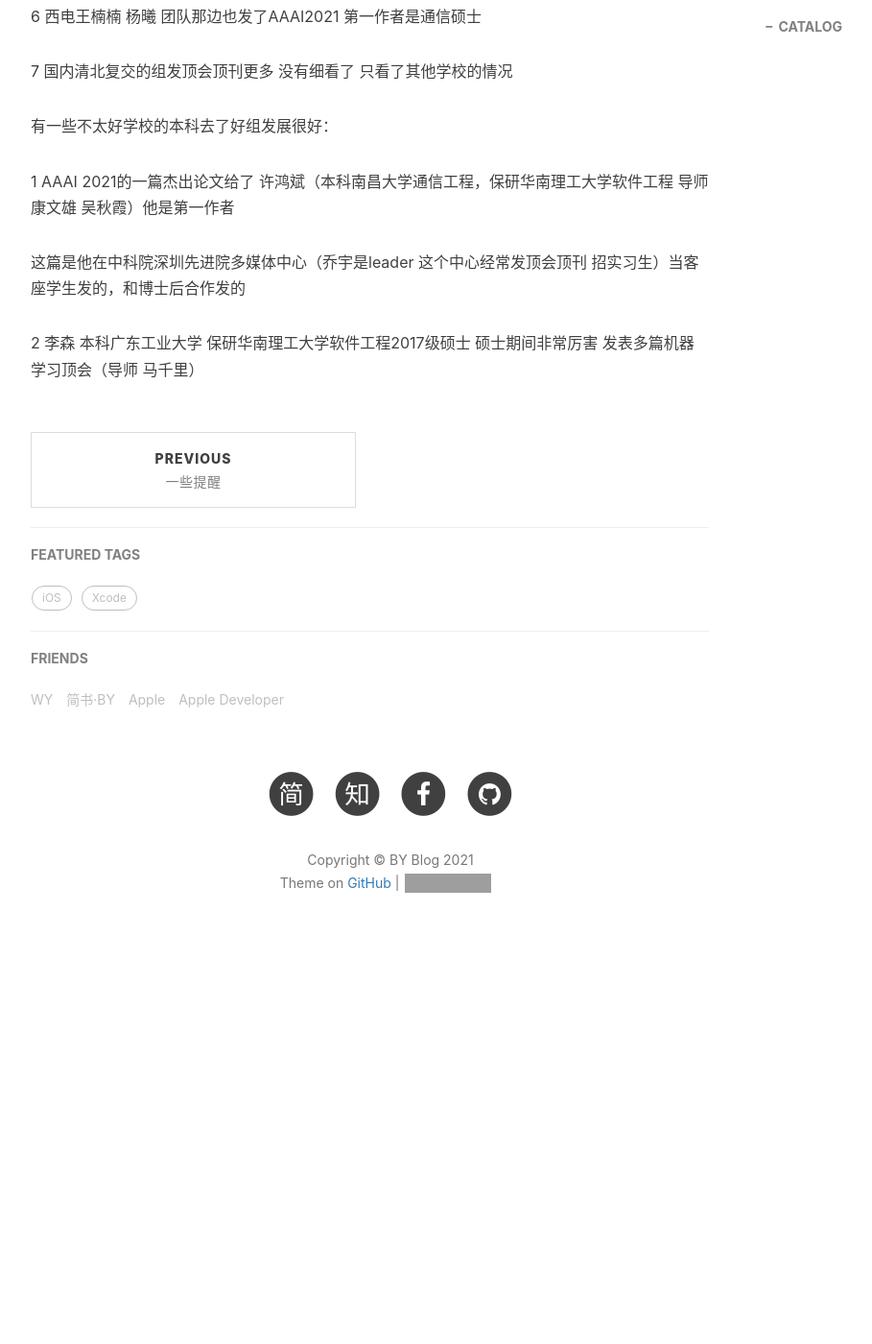
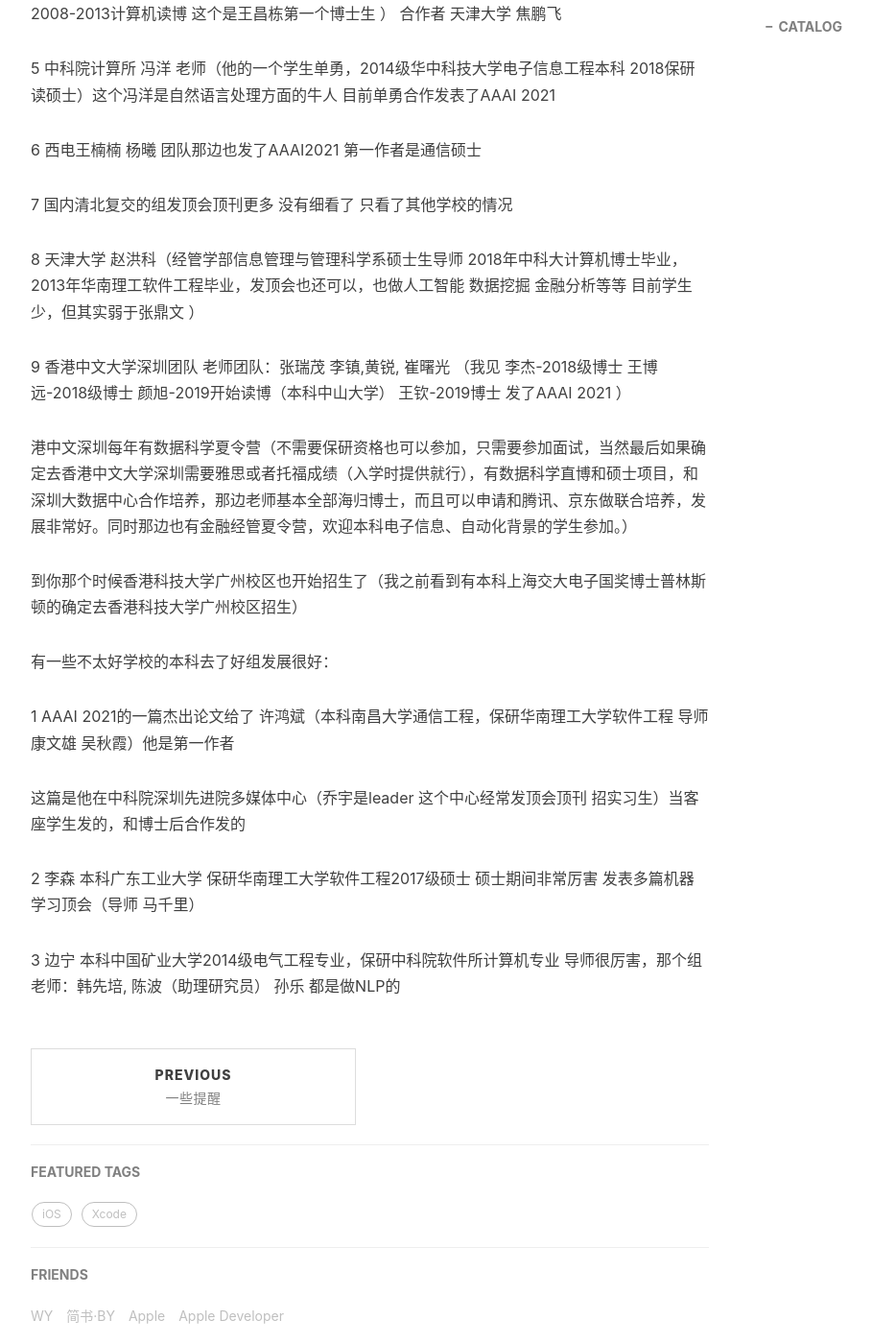
Before and after one commit to pengjiao123/pengjiao123.github.io, a Jekyll site: the page built from _posts/2021-04-08-写作沟通选课和最近两个顶会国内发表情况.md, in a window 1280 px wide and 1400 px high, scrolled down 2428 px. Shown: the whole window at 96% size, without its empty margins (233-1142 px from the left). Built offline with Jekyll 4.4.1, drawn with Linux system fonts in a browser that asks for light colours; nearby versions of some CDN libraries; comment, search, counter and statistics services are not loaded; before the commit the page ends 3452 px from its top, so only the background shows below that; some of the changed text lies outside the part shown; grey boxes are pictures that could not be loaded.

Commit message:
Update 2021-04-08-写作沟通选课和最近两个顶会国内发表情况.md

```diff
--- a/_posts/2021-04-08-写作沟通选课和最近两个顶会国内发表情况.md
+++ b/_posts/2021-04-08-写作沟通选课和最近两个顶会国内发表情况.md
@@ -39,6 +39,7 @@
 2014级西电电波传播与天线专业许牧天（本科拿过二等和三等奖学金 没有保研 2018年美国加州大学石溪分校计算机硕士（2年）目前在香港中文大学深圳读博。
 他在中科院深圳研究院实习，和其他实习生和老师合作发表AAAI 2021一作（他也在香港大学实习，发表CVPR2021一作）他发表AAAI 2021的合作者：实习生-山东大学背景，junhao zhang（张钧皓），博士后，还有湖南大学2014级本科生数字媒体技术2018年中科院模式识别直博生 徐名业）
 
+当然，西电邓成应该是西电每年发顶会顶刊最强的老师（4篇AAAI 2021 很强 当然这个老师听说要求高）。我发现千人计划-黄恒（目前美国匹兹堡大学，也是挂靠京东金融美国）也挂在西电电子工程学院招生，有2014级本科生张青松2018保研直博到黄恒手下，实际邓成指导，挂两个老师名字；2014级西电物理电子学院的李茂森也是2018本科直博到黄恒，实际邓成指导，挂两个老师名字）
 
 注意：
 
@@ -65,6 +66,14 @@
 
 7 国内清北复交的组发顶会顶刊更多 没有细看了 只看了其他学校的情况
 
+8 天津大学 赵洪科（经管学部信息管理与管理科学系硕士生导师 2018年中科大计算机博士毕业，2013年华南理工软件工程毕业，发顶会也还可以，也做人工智能 数据挖掘 金融分析等等 目前学生少，但其实弱于张鼎文 ）
+
+9 香港中文大学深圳团队 老师团队：张瑞茂 李镇,黄锐, 崔曙光 （我见 李杰-2018级博士 王博远-2018级博士 颜旭-2019开始读博（本科中山大学） 王钦-2019博士 发了AAAI 2021 ）
+
+港中文深圳每年有数据科学夏令营（不需要保研资格也可以参加，只需要参加面试，当然最后如果确定去香港中文大学深圳需要雅思或者托福成绩（入学时提供就行），有数据科学直博和硕士项目，和深圳大数据中心合作培养，那边老师基本全部海归博士，而且可以申请和腾讯、京东做联合培养，发展非常好。同时那边也有金融经管夏令营，欢迎本科电子信息、自动化背景的学生参加。）
+
+到你那个时候香港科技大学广州校区也开始招生了（我之前看到有本科上海交大电子国奖博士普林斯顿的确定去香港科技大学广州校区招生）
+
 
 有一些不太好学校的本科去了好组发展很好：
 
@@ -73,3 +82,5 @@
 这篇是他在中科院深圳先进院多媒体中心（乔宇是leader 这个中心经常发顶会顶刊 招实习生）当客座学生发的，和博士后合作发的
 
 2 李森 本科广东工业大学 保研华南理工大学软件工程2017级硕士 硕士期间非常厉害 发表多篇机器学习顶会（导师 马千里）
+
+3 边宁 本科中国矿业大学2014级电气工程专业，保研中科院软件所计算机专业  导师很厉害，那个组老师：韩先培, 陈波（助理研究员） 孙乐 都是做NLP的
```
